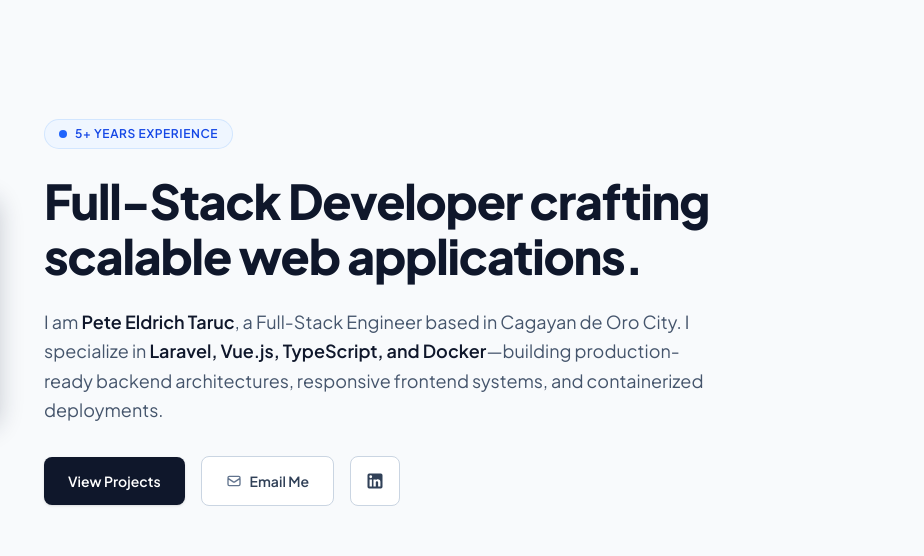
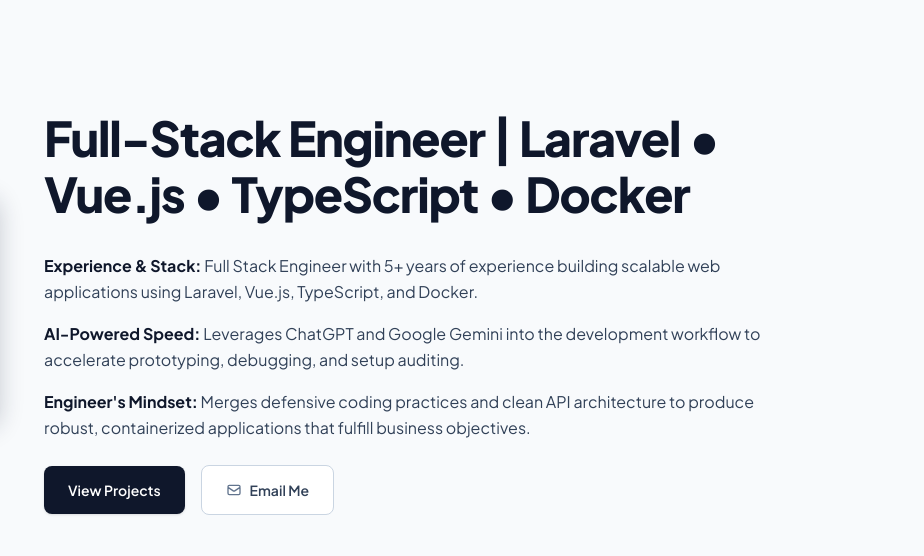
Before and after one commit to peteeldrichtaruc-dev/peteeldrichtaruc-portfolio, a website built with Vite: page index.html in a window 1280 px wide. Shown: the part 119-675 px from the top of the page, 356-1280 px from the left. Built offline with nearby package versions, Linux system fonts and the light colour scheme.

Commit message:
Major changes (bio, tech stack).

```diff
--- a/index.html
+++ b/index.html
@@ -65,24 +65,33 @@
 
 				<!-- Hero Content -->
 				<div class="flex-1 text-center md:text-left">
-					<div
-						class="inline-flex items-center gap-2 px-3.5 py-1.5 rounded-full bg-blue-50 border border-blue-200/60 text-blue-700 text-xs font-semibold uppercase tracking-wider mb-6">
-						<span class="w-2 h-2 rounded-full bg-blue-600 animate-pulse"></span>
-						5+ Years Experience
-					</div>
 
-					<h1 class="text-4xl md:text-5xl font-extrabold text-slate-900 tracking-tight leading-[1.15] mb-6">
-						Full-Stack Developer crafting scalable web applications.
+					<!-- ADJUSTED: Increased mb-6 to mb-8 to give the text below breathing room -->
+					<h1 class="text-4xl md:text-5xl font-extrabold text-slate-900 tracking-tight leading-[1.15] mb-8">
+						Full-Stack Engineer | Laravel • Vue.js • TypeScript • Docker
 					</h1>
 
-					<p class="text-base md:text-lg text-slate-600 leading-relaxed max-w-2xl mb-8">
-						I am <strong class="text-slate-900 font-semibold">Pete Eldrich Taruc</strong>, a Full-Stack
-						Engineer based in Cagayan de Oro City. I specialize in <strong
-							class="text-slate-900 font-semibold">Laravel, Vue.js, TypeScript, and
-							Docker</strong>—building production-ready backend architectures, responsive frontend
-						systems, and
-						containerized deployments.
-					</p>
+					<!-- ADJUSTED: Decreased mb-8 to mb-6 to bring buttons into a tighter, cohesive visual group -->
+					<div
+						class="space-y-4 text-slate-700 leading-relaxed text-base antialiased text-center md:text-left mb-6">
+						<p>
+							<strong class="text-slate-900 font-bold">Experience & Stack:</strong>
+							Full Stack Engineer with 5+ years of experience building scalable web applications using
+							Laravel, Vue.js, TypeScript, and Docker.
+						</p>
+
+						<p>
+							<strong class="text-slate-900 font-bold">AI-Powered Speed:</strong>
+							Leverages ChatGPT and Google Gemini into the development workflow to accelerate prototyping,
+							debugging, and setup auditing.
+						</p>
+
+						<p>
+							<strong class="text-slate-900 font-bold">Engineer's Mindset:</strong>
+							Merges defensive coding practices and clean API architecture to produce robust,
+							containerized applications that fulfill business objectives.
+						</p>
+					</div>
 
 					<!-- Hero CTAs -->
 					<div class="flex flex-wrap items-center justify-center md:justify-start gap-4">
@@ -99,16 +108,6 @@
 							Email Me
 						</a>
 
-						<!-- LinkedIn Icon Button -->
-						<a href="https://www.linkedin.com/in/pete-eldrich-taruc-76a3751b8/" target="_blank"
-							rel="noopener noreferrer" aria-label="LinkedIn Profile"
-							class="p-3.5 bg-white hover:bg-slate-100 border border-slate-300 text-slate-700 rounded-lg transition"
-							title="LinkedIn Profile">
-							<svg class="w-5 h-5 fill-current text-slate-700" viewBox="0 0 24 24">
-								<path
-									d="M19 3a2 2 0 0 1 2 2v14a2 2 0 0 1-2 2H5a2 2 0 0 1-2-2V5a2 2 0 0 1 2-2h14m-.5 15.5v-5.3a3.26 3.26 0 0 0-3.26-3.26c-.85 0-1.84.52-2.28 1.3v-1.11h-2.79v8.37h2.79v-4.93c0-.77.62-1.4 1.39-1.4a1.4 1.4 0 0 1 1.4 1.4v4.93h2.75M6.88 8.56a1.68 1.68 0 0 0 1.68-1.68c0-.93-.75-1.69-1.68-1.69a1.69 1.69 0 0 0-1.69 1.69c0 .93.76 1.68 1.69 1.68m1.39 9.94v-8.37H5.5v8.37h2.77z" />
-							</svg>
-						</a>
 					</div>
 				</div>
 
@@ -247,10 +246,10 @@
 						</div>
 					</div>
 
-					<!-- Category 3 -->
+					<!-- Category 3 (UPDATED: Title and added badges) -->
 					<div class="p-6 rounded-xl border border-slate-200 bg-slate-50/50" data-aos="fade-up"
 						data-aos-delay="300">
-						<h3 class="font-bold text-slate-900 mb-4 text-base">DevOps & Cloud</h3>
+						<h3 class="font-bold text-slate-900 mb-4 text-base">Cloud, DevOps & AI</h3>
 						<div class="flex flex-wrap gap-2">
 							<span
 								class="px-3 py-1 bg-white border border-slate-200 rounded-md text-xs font-semibold text-slate-700">Docker
@@ -261,6 +260,11 @@
 							<span
 								class="px-3 py-1 bg-white border border-slate-200 rounded-md text-xs font-semibold text-slate-700">Postman
 								API</span>
+							<span
+								class="px-3 py-1 bg-white border border-slate-200 rounded-md text-xs font-semibold text-slate-700">ChatGPT</span>
+							<span
+								class="px-3 py-1 bg-white border border-slate-200 rounded-md text-xs font-semibold text-slate-700">Google
+								Gemini</span>
 						</div>
 					</div>
 
```
